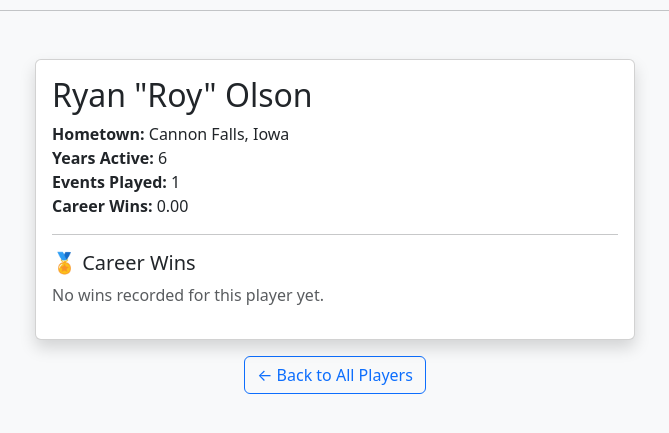
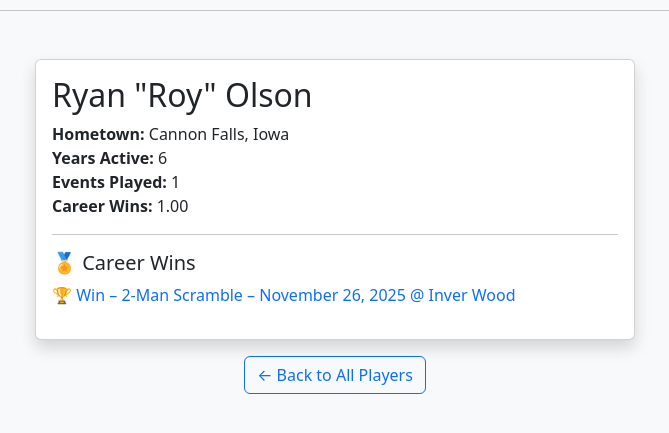
Before and after one commit to ajungers-ga/BGAapp, a Django app: page /players/2/ in a window 1280 px wide. Shown: the part 260-693 px from the top of the page, without its empty margins (305-974 px from the left). Run offline with Django 5.2, Linux system fonts and the light colour scheme; data comes from the database, SQL or seed files in the repository.

Commit message:
Checkpoint 19: Fixed dynamic win detection in PlayerDetailView using Q lookup logic

```diff
--- a/players/models.py
+++ b/players/models.py
@@ -25,7 +25,7 @@ class Player(models.Model):
     @property
     def career_events_played(self):
         from results.models import Score
-        # Get all scores where player was the main or teammate
+        # Get all scores where player was the main or teammate is listed
         return Score.objects.filter(models.Q(player=self) | models.Q(teammate=self)).count()
 
     @property
@@ -38,20 +38,23 @@ class Player(models.Model):
 
         relevant_scores = Score.objects.filter(
             models.Q(player=self) | models.Q(teammate=self),
-            placement="1st"
+            placement__in=["1", "1st"]
         ).select_related("event")
 
+        # Group all 1st place scores by event to calculate ties and team shares
         event_to_scores = defaultdict(list)
-        for score in Score.objects.filter(placement="1st"):
+        for score in Score.objects.filter(placement__in=["1", "1st"]):
             event_to_scores[score.event_id].append(score)
 
         for score in relevant_scores:
             tied_scores = event_to_scores[score.event_id]
             tie_count = len(tied_scores)
 
+            # Skip if something is off
             if tie_count == 0:
                 continue
 
+            # Divide win evenly among all 1st place scores (accounts for ties automatically)
             win_share = Decimal("1.0") / Decimal(tie_count)
             win_total += win_share
 
--- a/players/templates/bgaapp/player_detail.html
+++ b/players/templates/bgaapp/player_detail.html
@@ -34,9 +34,9 @@
       {% if event_wins %}
       <ul class="list-unstyled">
         {% for win in event_wins %}
-        <li>
+        <a href="{% url 'leaderboard' win.event.id %}" class="text-decoration-none">
           🏆 Win – {{ win.event.name }} – {{ win.event.date|date:"F j, Y" }} @ {{ win.event.course_name }}
-        </li>
+        </a>
         {% endfor %}
       </ul>
       {% else %}
--- a/players/views.py
+++ b/players/views.py
@@ -1,6 +1,8 @@
 from django.shortcuts import redirect
 from django.views.generic import ListView, DetailView, UpdateView, DeleteView
 from django.urls import reverse_lazy
+from django.db import models
+
 from .models import Player
 from .forms import PlayerForm
 from results.models import Score
@@ -15,6 +17,9 @@ class PlayerListView(ListView):
     template_name = 'bgaapp/player_list.html'
 
 
+# What is self?------ A. PYTHONS reference to the CURRENT CLASS INSTANCE
+# What is **kwargs?-- A. allows the passing of any number or KEYWORD aruments, DJANGO uses it to send object, view etc
+
     def get_context_data(self, **kwargs):
         context = super().get_context_data(**kwargs)
         context['form'] = PlayerForm()
@@ -28,11 +33,8 @@ class PlayerListView(ListView):
 
 
 
-
-
-
-
-
+# What is self?------ A. PYTHONS reference to the CURRENT CLASS INSTANCE
+# What is **kwargs?-- A. allows the passing of any number or KEYWORD aruments, DJANGO uses it to send object, view etc
 
 class PlayerDetailView(DetailView):
     model = Player
@@ -42,10 +44,15 @@ class PlayerDetailView(DetailView):
         context = super().get_context_data(**kwargs)
         player = self.get_object()
 
-        # Get all scores where the player finished 1st
-        wins = Score.objects.filter(player=player, placement="1st").select_related('event')
-        context['event_wins'] = wins
+       # give me all SCORE OBJECTS WHERE (player is this player OR teammate is this player AND placement is 1 or 1st)
+        context['event_wins'] = Score.objects.filter(            # without Q, django filters default to AND ONLY
+            models.Q(player=player) | models.Q(teammate=player), # models.Q = DJANGO uses query logic, LIKE OR CONDITIONALS
+            placement__in=["1", "1st"]                           # so im doing a sweet COMBO of OR operator ( | ) and...
+        ).select_related("event")  # using & operator (under the hood - DJANGO treats multiple arguments in .filter as being AND togther)
+
         return context
+
+
 
 
 
--- a/results/views.py
+++ b/results/views.py
@@ -12,7 +12,7 @@
 from django.shortcuts import render, redirect, get_object_or_404
 # ABOVE = manUally redirect users after a form is submitted so theyre not stuck at deadlink
 
-from django.views.generic import ListView, UpdateView, DeleteView
+from django.views.generic import ListView, UpdateView, DeleteView, DetailView
 # ABOVE = Built in class views that make it easier to: List items, Edit Items & Delete items
 
 from django.urls import reverse_lazy # refer to a URL by name insead of hardcoding - redirect after edit/delete
@@ -20,13 +20,11 @@ from django.utils import timezone # using timezone for getting todays date and s
 from .models import Event # importing the EVENT model, so it can be used in views
 from .forms import EventForm, ScoreForm # importing the form connected to the event model, used for create & edit
 
-from .models import Score  # Score already used elsewhere but just confirming for placement
+from .models import Score
 from django.views.decorators.http import require_http_methods
 #-------IMPORTS ABOVE-----------#
 
 
-from .models import Score  # Score already used elsewhere but just confirming for placement
-from django.views.decorators.http import require_http_methods
 
 
 
```
